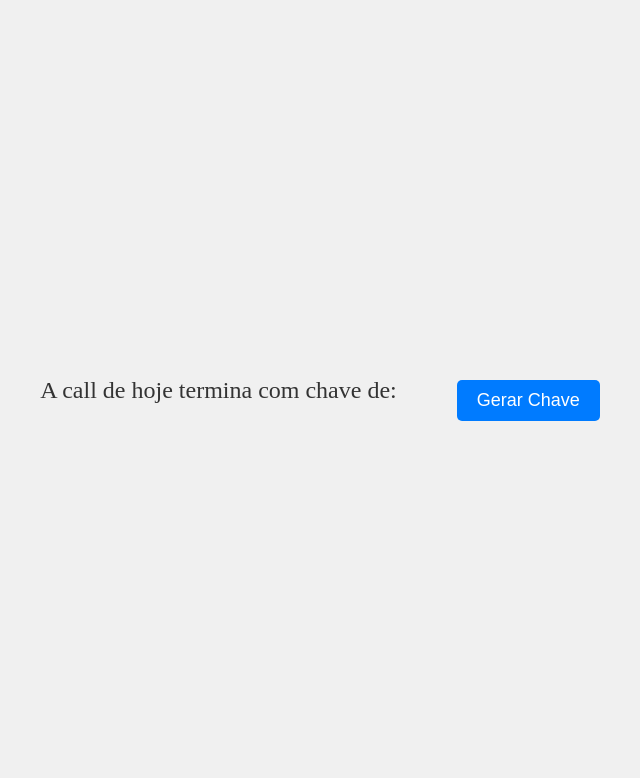
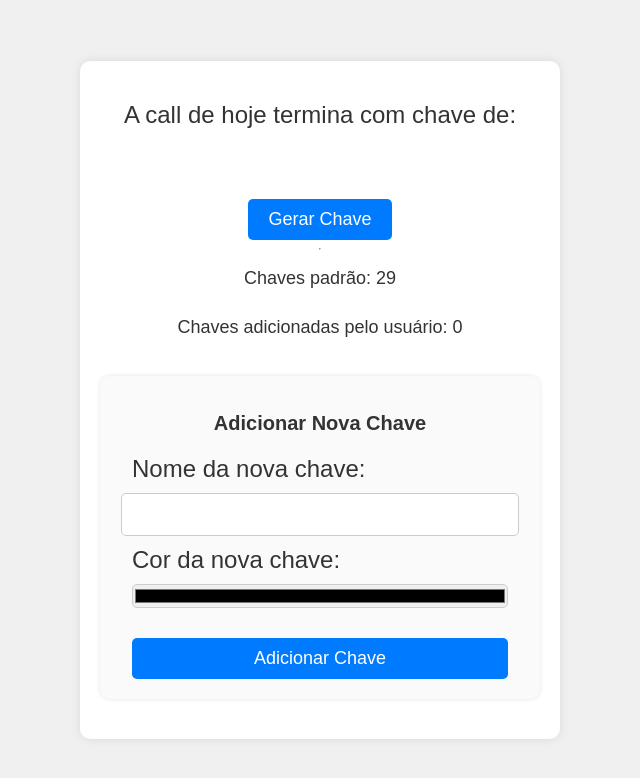
Before and after one commit to AdrianPiedade/Gerador-de-chaves-2.0, a plain HTML site: page index.html in a window 1280 px wide. Shown: the whole page, without its empty margins (320-960 px from the left). Drawn offline with Linux system fonts and the light colour scheme.

Commit message:
Adiciona nova funcionalidade de adição de chaves

```diff
--- a/css/style.css
+++ b/css/style.css
@@ -4,13 +4,26 @@ body {
     display: flex;
     justify-content: center;
     align-items: center;
+    flex-direction: column;
     height: 100vh;
     background-color: #f0f0f0;
+    font-family: Arial, sans-serif;
+}
+
+.container {
+    display: flex;
+    flex-direction: column;
+    align-items: center;
+    background-color: #fff;
+    padding: 40px;
+    border-radius: 10px;
+    box-shadow: 0 0 10px rgba(0, 0, 0, 0.1);
+    width: 400px;
 }
 
 label {
     font-size: 24px;
-    margin-bottom: 20px;
+    margin-bottom: 10px;
     color: #333;
 }
 
@@ -23,7 +36,7 @@ button {
     border-radius: 5px;
     cursor: pointer;
     transition: background-color 0.3s ease;
-    margin-left: 30px;
+    margin-top: 20px;
 }
 
 button:hover {
@@ -34,5 +47,59 @@ button:hover {
     font-size: 28px;
     color: #007bff;
     font-weight: bold;
-    margin-left: 30px;
+    margin: 20px 0;
 }
+
+input[type="text"],
+input[type="color"] {
+    font-size: 18px;
+    padding: 10px;
+    margin-bottom: 10px;
+    border: 1px solid #ccc;
+    border-radius: 5px;
+}
+
+input[type="color"] {
+    padding: 0;
+    width: 24px;
+    height: 24px;
+}
+
+#contagem-padrao, #contagem-usuario {
+    font-size: 18px;
+    color: #333;
+    margin-top: 10px;
+}
+
+.inputs-container {
+    display: flex;
+    flex-direction: column;
+    align-items: center;
+    width: 100%;
+}
+
+.inputs-container label, .inputs-container input {
+    width: calc(100% - 24px);
+}
+
+.inputs-container button {
+    width: calc(100% - 24px);
+}
+
+.adicionar-chaves-container {
+    display: flex;
+    flex-direction: column;
+    align-items: center;
+    background-color: #fafafa;
+    padding: 20px;
+    border-radius: 10px;
+    box-shadow: 0 0 5px rgba(0, 0, 0, 0.1);
+    width: 100%;
+    margin-top: 20px;
+}
+
+.adicionar-chaves-container h2 {
+    font-size: 20px;
+    margin-bottom: 20px;
+    color: #333;
+}
--- a/index.html
+++ b/index.html
@@ -7,19 +7,32 @@
     <title>Gerador de Chaves 1.0</title>
 </head>
 <body>
-    <label for="chave-label">A call de hoje termina com chave de:</label>
-    <label id="chave" for="chave-label"></label>
-    <button id="gerar-chave">Gerar Chave</button>
+    <div class="container">
+        <label for="chave-label">A call de hoje termina com chave de:</label>
+        <label id="chave" for="chave-label"></label>
+        <button id="gerar-chave">Gerar Chave</button>
+
+        <hr>
+
+        <p id="contagem-padrao"></p>
+        <p id="contagem-usuario"></p>
+
+        <div class="adicionar-chaves-container">
+            <h2>Adicionar Nova Chave</h2>
+            <div class="inputs-container">
+                <label for="nova-chave-nome">Nome da nova chave:</label>
+                <input type="text" id="nova-chave-nome">
+                <label for="nova-chave-cor">Cor da nova chave:</label>
+                <input type="color" id="nova-chave-cor">
+                <button id="adicionar-chave">Adicionar Chave</button>
+            </div>
+        </div>
+    </div>
 
     <script>
-
-        function getRandomNumber(min, max) {
-            return Math.floor(Math.random() * (max - min + 1)) + min;
-        }
-
-        var chaves = {
+        const chavesPadrao = {
             "lixo": "#8B4513", // Marrom
-            "vomito": "F5F5DC", // Bege
+            "vomito": "#F5F5DC", // Bege
             "esterco": "#8B4513", // Marrom
             "tolete": "#8B4513", // Marrom
             "estrume": "#8B4513", // Marrom
@@ -49,8 +62,40 @@
             "diamante": "#FFFFFF" // Branco
         };
 
+        function getRandomNumber(min, max) {
+            return Math.floor(Math.random() * (max - min + 1)) + min;
+        }
+
+        // Função para carregar as chaves do localStorage
+        function loadChaves() {
+            var chaves = localStorage.getItem('chaves');
+            if (chaves) {
+                return JSON.parse(chaves);
+            } else {
+                return { ...chavesPadrao }; // Retorna uma cópia das chaves padrão
+            }
+        }
+
+        // Função para salvar as chaves no localStorage
+        function saveChaves(chaves) {
+            localStorage.setItem('chaves', JSON.stringify(chaves));
+        }
+
+        // Função para atualizar a contagem de chaves
+        function atualizarContagem() {
+            const totalChaves = Object.keys(chaves).length;
+            const chavesPadraoCount = Object.keys(chavesPadrao).length;
+            const chavesUsuarioCount = totalChaves - chavesPadraoCount;
+
+            document.getElementById('contagem-padrao').textContent = `Chaves padrão: ${chavesPadraoCount}`;
+            document.getElementById('contagem-usuario').textContent = `Chaves adicionadas pelo usuário: ${chavesUsuarioCount}`;
+        }
+
+        var chaves = loadChaves();
+        atualizarContagem();
+
         document.getElementById('gerar-chave').addEventListener('click', function() {
-            var numeroAleatorio = getRandomNumber(1, 27); // Considerando que há 27 chaves no dicionário
+            var numeroAleatorio = getRandomNumber(1, Object.keys(chaves).length);
             var chavesNomes = Object.keys(chaves);
             var valorChave = chavesNomes[numeroAleatorio - 1];
             var corChave = chaves[valorChave];
@@ -58,6 +103,24 @@
             document.getElementById('chave').textContent = valorChave;
             document.getElementById('chave').style.color = corChave;
         });
+
+        document.getElementById('adicionar-chave').addEventListener('click', function() {
+            var nomeNovaChave = document.getElementById('nova-chave-nome').value.trim().toLowerCase();
+            var corNovaChave = document.getElementById('nova-chave-cor').value.trim();
+
+            if (nomeNovaChave && /^#[0-9A-F]{6}$/i.test(corNovaChave)) {
+                chaves[nomeNovaChave] = corNovaChave;
+                saveChaves(chaves); // Salva as chaves no localStorage
+                atualizarContagem(); // Atualiza a contagem de chaves
+                alert('Nova chave adicionada com sucesso!');
+            } else {
+                alert('Por favor, insira um nome de chave válido e uma cor hexadecimal no formato #RRGGBB.');
+            }
+
+            // Limpa os campos de entrada
+            document.getElementById('nova-chave-nome').value = '';
+            document.getElementById('nova-chave-cor').value = '#000000';
+        });
     </script>
 </body>
 </html>
```
